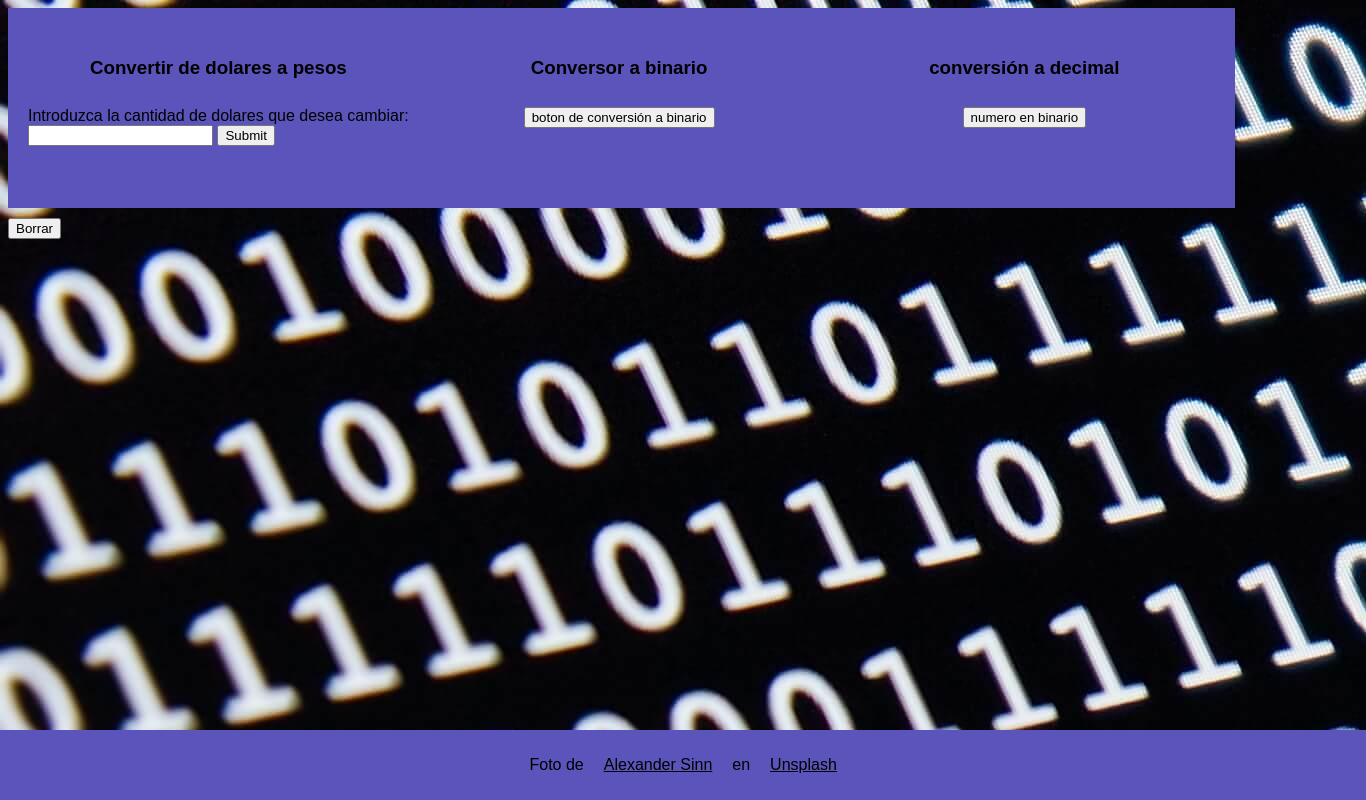
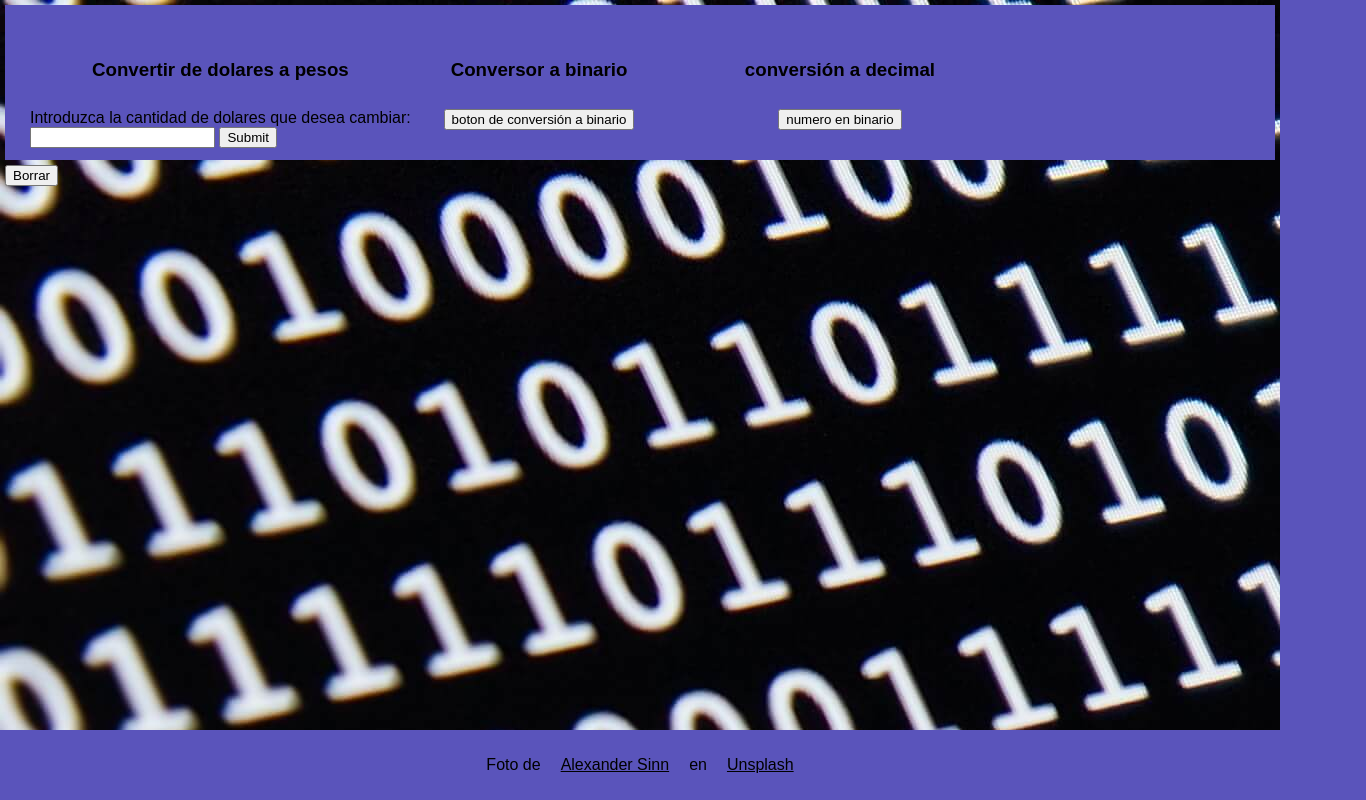
Before and after one commit to DIEGOGARCIA601050/conversor.github.io, a website: page index.html in a window 1280 px wide. Shown: the whole page, 1366 px wide, since content can reach past the window. Drawn offline with Linux system fonts and the light colour scheme.

Commit message:
Mejoramos la visualización, tanto en tablets y telefonos, como en computadoras

```diff
--- a/Styles.css
+++ b/Styles.css
@@ -1,12 +1,25 @@
+html,
+body {
+  height: 100%;
+  /* Asegura que el body ocupe toda la altura de la ventana */
+  margin: 0;
+  /* Elimina márgenes por defecto */
+}
+
 body {
   background-image: url("./alexander-sinn-YYUM2sNvnvU-unsplash.jpg");
   background-color: rgb(90, 84, 187);
   font-family: Arial, Helvetica, sans-serif;
-  height: 95vh;
+  display: flex;
+  flex-direction: column;
+  /* Organiza el contenido en una columna */
 }
 
 main {
   display: block;
+  flex: 1;
+  /* Permite que main ocupe todo el espacio disponible */
+  margin: 5px;
 }
 
 h1 {
@@ -41,15 +54,11 @@ p {
 
 footer {
   background-color: rgb(90, 84, 187);
-  position: absolute;
-  bottom: 0;
+  position: relative;
   display: flex;
   align-items: center;
   justify-content: center;
   text-align: center;
-  left: 0;
-  height: 70px;
-  width: 100%;
 }
 
 section {
@@ -63,6 +72,9 @@ section {
 }
 
 .divisa {
+  flex: 1;
+  /* Cada hijo ocupa igual espacio */
+  margin: 5px;
   float: left;
   flex-basis: 100px;
   flex-grow: 1;
@@ -75,13 +87,12 @@ section {
 }
 
 .binario {
-  width: 380.8px;
-  height: 159.833px;
-  text-align: center;
-  flex-basis: 100px;
+  flex: 1;
+  /* Cada hijo ocupa igual espacio */
+  margin: 5px;
 }
 
-.binary-b{
+.binary-b {
   position: relative;
   display: flex;
   align-items: center;
@@ -112,53 +123,57 @@ a {
   padding-left: 10px;
 }
 
-.borrar{
-  padding-top: 10px;
+.borrar {
+  padding-top: 5px;
+  padding-bottom: 5px;
 }
 
 /* Estilos para dispositivos móviles (por ejemplo, smartphones) */
 @media (max-width: 767px) {
   .responsive {
     display: flex;
-    flex-wrap: wrap;
-    align-items: center;
-    align-content: flex-start;
-    justify-content: center;
+    /* Activa el modelo Flexbox */
+    justify-content: space-between;
   }
 
   .binario {
-    display: block;
+    flex: 1;
+    /* Cada hijo ocupa igual espacio */
+    margin: 5px;
   }
 
   .divisa {
     display: block;
+    flex: 1;
+    /* Cada hijo ocupa igual espacio */
+    margin: 5px;
   }
 
   form {
     margin: 0 auto;
   }
 
-  /* input {
-    position: relative;
-    left: 43%;
-  } */
-
 }
 
 /* Estilos para tablets */
 @media (min-width: 768px) and (max-width: 1023px) {
   .responsive {
-  width: 98%;
-  height: 25vh;
+    display: flex;
+    /* Activa el modelo Flexbox */
+    justify-content: space-between;
   }
 
   .binario {
-    width: 90%;
+    flex: 1;
+    /* Cada hijo ocupa igual espacio */
+    margin: 5px;
   }
 
   .divisa {
-    display: block;
-    width: 90%;
+    float: left;
+    flex: 1;
+    /* Cada hijo ocupa igual espacio */
+    margin: 5px;
   }
 
   label {
@@ -177,6 +192,9 @@ a {
 
 /* Estilos para computadoras portátiles y PC de escritorio */
 @media (min-width: 1024px) {
+  .responsive {
+    display: block;
+  }
   h1 {
     background-color: rgb(90, 84, 187);
     color: black;
@@ -186,10 +204,6 @@ h1 {
     padding-bottom: 10px;
     padding-left: 10px;
     text-align: center;
-}
-
-#binario {
-  display: block;
   }
 
   #convert-button {
@@ -209,16 +223,14 @@ p {
 
   footer {
     background-color: rgb(90, 84, 187);
-  position: absolute;
-  bottom: 0;
+    position: relative;
     display: flex;
     align-items: center;
     justify-content: center;
     text-align: center;
-  left: 0;
     height: 70px;
-  width: 1366.283px;
   }
+
 
   section {
     background-color: rgb(90, 84, 187);
@@ -232,15 +244,18 @@ section {
 
   .divisa {
     float: left;
+    flex: 1;
+    /* Cada hijo ocupa igual espacio */
+    margin: 5px;
   }
 
   .binario {
-  width: 380.8px;
-  height: 159.833px;
-  text-align: center;
+    flex: 1;
+    /* Cada hijo ocupa igual espacio */
+    margin: 5px;
   }
 
-.binary-b{
+  .binary-b {
     position: relative;
     display: flex;
     align-items: center;
@@ -306,7 +321,7 @@ p {
 
   footer {
     background-color: rgb(90, 84, 187);
-  position: absolute;
+    position: relative;
     bottom: 0;
     display: flex;
     align-items: center;
@@ -314,7 +329,6 @@ footer {
     text-align: center;
     left: 0;
     height: 70px;
-  width: 1366.283px;
   }
 
   section {
@@ -329,15 +343,18 @@ section {
 
   .divisa {
     float: left;
+    flex: 1;
+    /* Cada hijo ocupa igual espacio */
+    margin: 5px;
   }
 
   .binario {
-  width: 380.8px;
-  height: 159.833px;
-  text-align: center;
+    flex: 1;
+    /* Cada hijo ocupa igual espacio */
+    margin: 5px;
   }
 
-.binary-b{
+  .binary-b {
     position: relative;
     display: flex;
     align-items: center;
--- a/index.html
+++ b/index.html
@@ -15,7 +15,7 @@
   <body>
     <main>
       <section class="responsive">
-        <section class="binario">
+        <section class="binario" style="margin-right: 68px; margin-bottom: 10px;">
           <h1>Conversor a binario</h1>
           <div class="binary-b">
             <button id="binario" class="binary">
@@ -45,7 +45,6 @@
       <div id="resultados"></div>
       <div id="borrar" class="borrar"><button id="borrando">Borrar</button></div>
     </main>
-    <br>
     <script src="./src/DecimalaBinario.js"></script>
     <script src="./src/Dolares_A_Pesos.js"></script>
     <footer>
```
Lines whose indentation alone changed are shown as unchanged.
